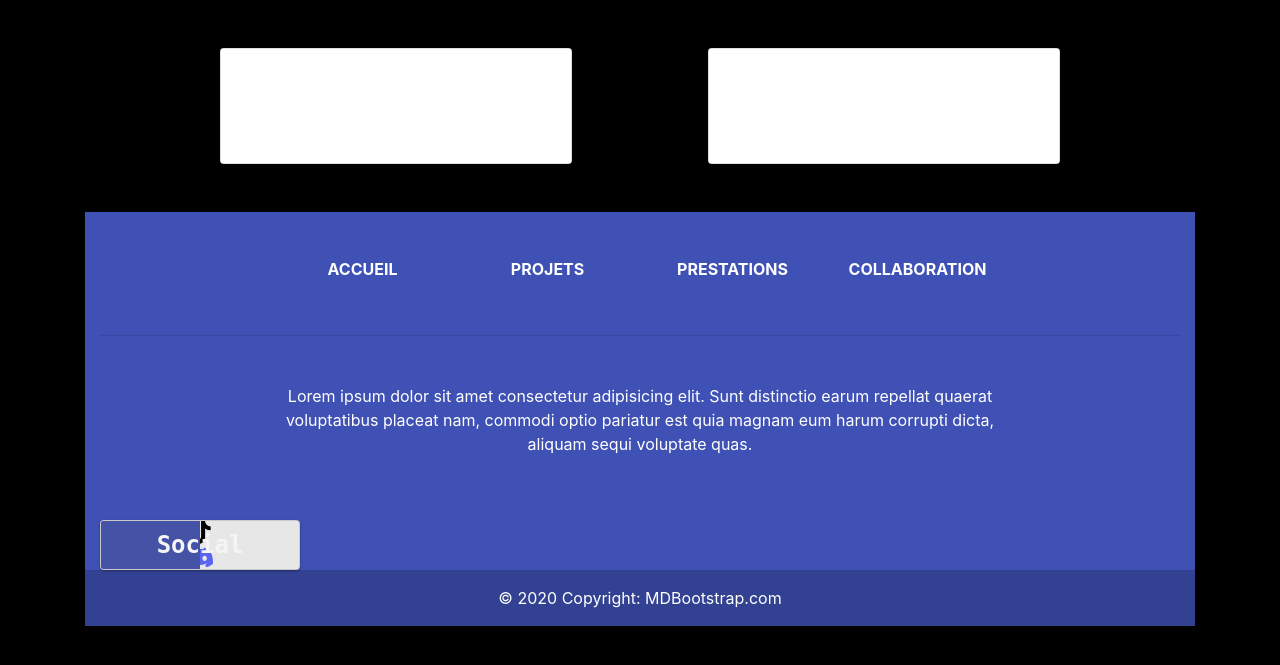
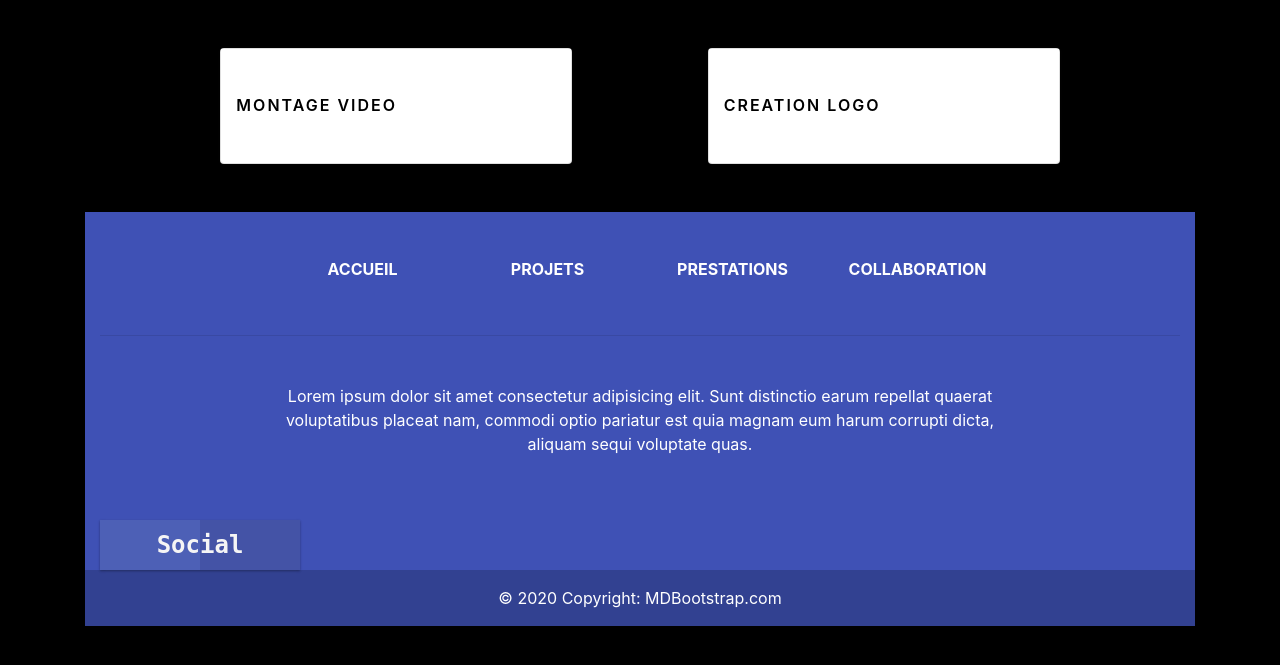
Before and after one commit to TheMaxium69/49Volts-WebSite, a PHP site: page /prestation.php in a window 1280 px wide. Shown: the part 86-751 px from the top of the page. Run offline with PHP 8.4, Linux system fonts and the light colour scheme.

Commit message:
update socialMedia

```diff
--- a/composant/footer.phtml
+++ b/composant/footer.phtml
@@ -1,5 +1,4 @@
 
-            <!-- Remove the container if you want to extend the Footer to full width. -->
 <div class="container my-5" id="footer">
     <!-- Footer -->
     <footer class="text-center text-white" style="background-color: #3f51b5">
@@ -64,7 +63,7 @@
         <!-- Section: Text -->
 
         <!-- Section: Social -->
-        <div class="card">
+        <div class="socialMedia">
         <span>Social</span>
         <a class="social-link" href="#">
         <svg version="1.1" id="Layer_1" xmlns="http://www.w3.org/2000/svg" xmlns:xlink="http://www.w3.org/1999/xlink" viewBox="0 0 461.001 461.001" xml:space="preserve" fill="#000000"><g id="SVGRepo_bgCarrier" stroke-width="0"></g><g id="SVGRepo_tracerCarrier" stroke-linecap="round" stroke-linejoin="round"></g><g id="SVGRepo_iconCarrier"> <g> <path style="fill:#F61C0D;" d="M365.257,67.393H95.744C42.866,67.393,0,110.259,0,163.137v134.728 c0,52.878,42.866,95.744,95.744,95.744h269.513c52.878,0,95.744-42.866,95.744-95.744V163.137 C461.001,110.259,418.135,67.393,365.257,67.393z M300.506,237.056l-126.06,60.123c-3.359,1.602-7.239-0.847-7.239-4.568V168.607 c0-3.774,3.982-6.22,7.348-4.514l126.06,63.881C304.363,229.873,304.298,235.248,300.506,237.056z"></path> </g> </g></svg>
--- a/css/footer.css
+++ b/css/footer.css
@@ -1,8 +1,8 @@
-#footer .card svg {
+#footer .socialMedia svg {
     height: 25px;
   }
 
-  #footer  .card {
+  #footer  .socialMedia {
     position: relative;
     display: flex;
     align-items: center;
@@ -15,7 +15,7 @@
     width: 200px;
   }
 
-  #footer  .card::before, .card::after {
+  #footer  .socialMedia::before, .socialMedia::after {
     position: absolute;
     display: flex;
     align-items: center;
@@ -25,40 +25,40 @@
     z-index: 1;
   }
 
-  #footer  .card::before {
+  #footer  .socialMedia::before {
     content: "";
     left: 0;
     justify-content: flex-end;
     background-color: #4d60b6;
   }
 
-  #footer .card::after {
+  #footer .socialMedia::after {
     content: "";
     right: 0;
     justify-content: flex-start;
     background-color: #4453a6;
   }
 
-  #footer .card:hover {
+  #footer .socialMedia:hover {
     box-shadow: 0 14px 28px rgba(0,0,0,0.25), 0 10px 10px rgba(0,0,0,0.22);
   }
 
-  #footer .card:hover span {
+  #footer .socialMedia:hover span {
     opacity: 0;
     z-index: -3;
   }
 
-  #footer .card:hover::before {
+  #footer .socialMedia:hover::before {
     opacity: 0.5;
     transform: translateY(-100%);
   }
 
-  #footer  .card:hover::after {
+  #footer  .socialMedia:hover::after {
     opacity: 0.5;
     transform: translateY(100%);
   }
 
-  #footer .card span {
+  #footer .socialMedia span {
     position: absolute;
     display: flex;
     align-items: center;
@@ -74,7 +74,7 @@
     z-index: 2;
   }
 
-  #footer .card .social-link {
+  #footer .socialMedia .social-link {
     position: relative;
     display: flex;
     align-items: center;
@@ -87,12 +87,12 @@
     transition: 0.25s;
   }
 
-  #footer .card .social-link svg {
+  #footer .socialMedia .social-link svg {
     text-shadow: 1px 1px rgba(31, 74, 121, 0.7);
     transform: scale(1);
   }
 
-  #footer .card .social-link:hover {
+  #footer .socialMedia .social-link:hover {
     background-color: rgba(249, 244, 255, 0.774);
     animation: bounce_613 0.4s linear;
   }
```
